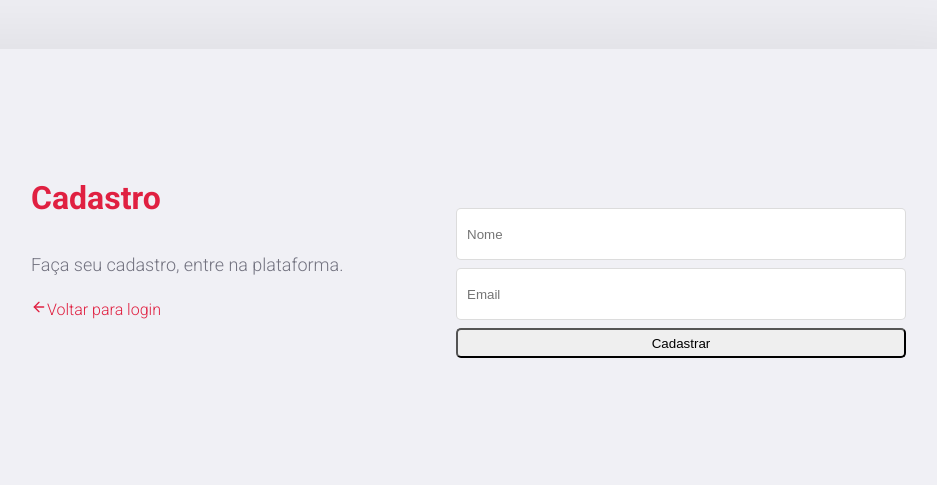
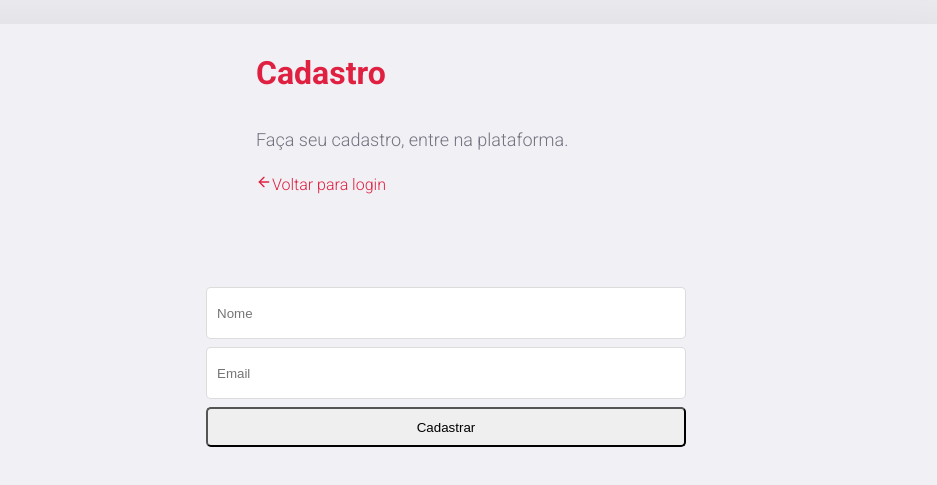
Before and after one commit to tamires-manhaes/techStock-front, a React (Create React App) app: page /register in a window 1280 px wide. Shown: the part 121-606 px from the top of the page, without its empty margins (194-1131 px from the left). Built offline with nearby package versions, Linux system fonts and the light colour scheme; no server answers.

Commit message:
ajusta css

```diff
--- a/src/pages/Register/styles.css
+++ b/src/pages/Register/styles.css
@@ -10,15 +10,16 @@
 }
 
 .register-container .content{
-  width: 100%;
+  width: calc(100vw - 110px);
   height: 100%;
-  max-height: 450px;
-  padding: 5px 100px;
-  box-shadow: 0 0 100px rgba(0,0,0,0.1);
+  max-height: 500px;
+  padding: 5px 30px;
+  box-shadow: 0 0 100px rgba(0,0,0,.1);
   border-radius: 8px;
   display: flex;
-  justify-content: space-between;
+  justify-content: space-around;
   align-items: center;
+  flex-direction: column;
 }
 
 .register-container .content section {
@@ -43,7 +44,9 @@
 
 .register-container .content form {
   width: 100%;
-  max-width: 450px;
+  max-width: 480px;
+  height: 250px;
+
 
   display: flex;
   flex-direction: column;
@@ -55,7 +58,7 @@
 }
 
 .register-container .content form button {
-  height: 30px;
+  height: 40px;
   margin-top: 8px;
   transition: all 350ms ease;
 }
@@ -64,3 +67,18 @@
   background: rgb(224, 32, 65);
   color: #fff;
 }
+
+@media (max-width: 768px){
+  .register-container .content{
+    width: 100%;
+    max-height: 450px;
+    padding: 5px 100px;
+    justify-content: space-between;
+    align-items: center;
+    flex-direction: row;
+  }
+
+  .register-container .content form {
+    max-width: 450px;
+  }
+}
```
